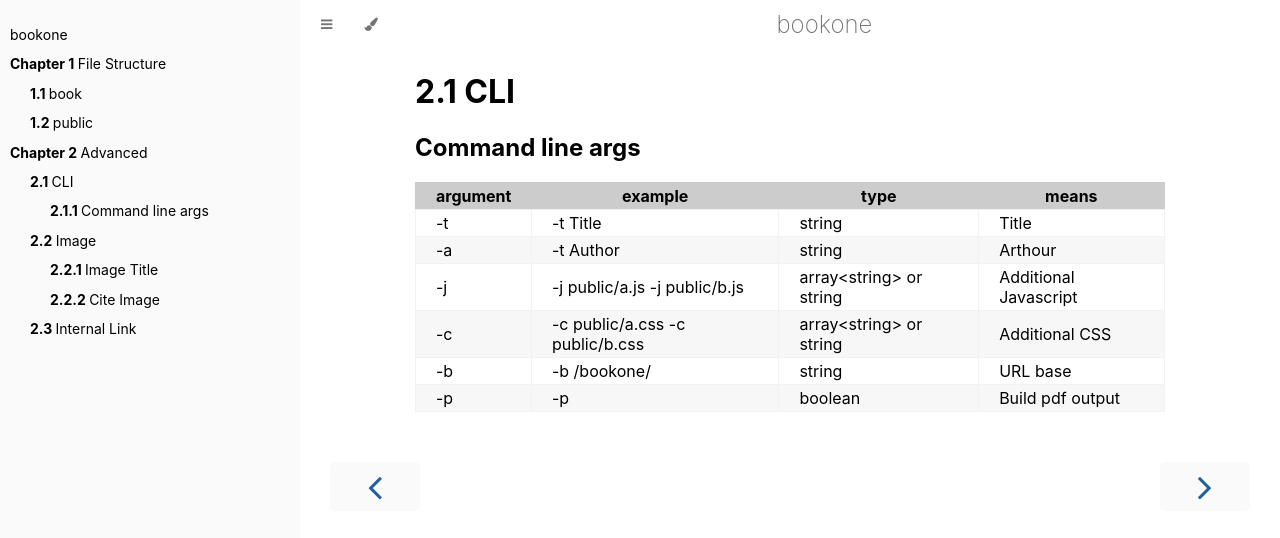
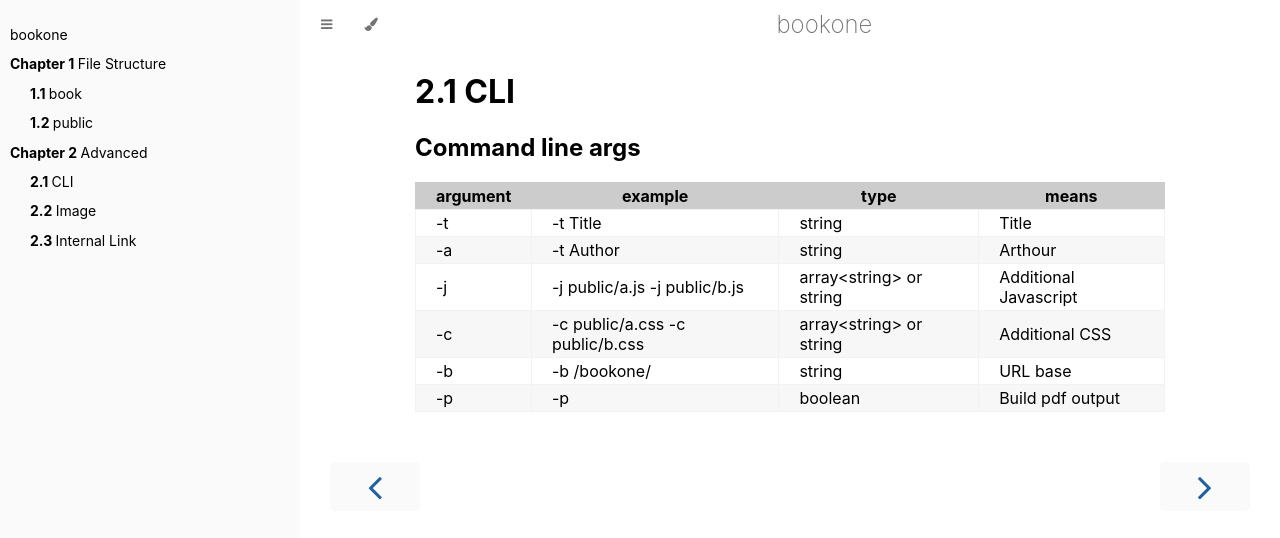
Before and after one commit to xcodebuild/bookone, a plain HTML site: page advanced/cli.html in a window 1280 px wide. Drawn offline with Linux system fonts and the light colour scheme.

Commit message:
Deploying to gh-pages from @ xcodebuild/bookone@2822e52e9892f576e1f424a94ee615f985b01b04 🚀

```diff
--- a/advanced/cli.html
+++ b/advanced/cli.html
@@ -92,21 +92,13 @@
         <ol class="section">
                 <li class="chapter-item expanded">
         <a href="/bookone/file-structure/book.html" class="">
-        <strong aria-hidden="true">
-            1.1
-        </strong>
-        book
+            <strong aria-hidden="true">1.1 </strong> book
         </a>
-
     </li>
     <li class="chapter-item expanded">
         <a href="/bookone/file-structure/public.html" class="">
-        <strong aria-hidden="true">
-            1.2
-        </strong>
-        public
+            <strong aria-hidden="true">1.2 </strong> public
         </a>
-
     </li>
 
         </ol>
@@ -118,58 +110,18 @@
         <ol class="section">
                 <li class="chapter-item expanded">
         <a href="/bookone/advanced/cli.html" class="">
-        <strong aria-hidden="true">
-            2.1
-        </strong>
-        CLI
+            <strong aria-hidden="true">2.1 </strong> CLI
         </a>
-
-</li>
-<li class="chapter-item subsection expanded">
-    <a href="/bookone/advanced/cli.html">
-        <strong aria-hidden="true">
-            2.1.1
-        </strong>
-        Command line args
-    </a>
-
     </li>
     <li class="chapter-item expanded">
         <a href="/bookone/advanced/image.html" class="">
-        <strong aria-hidden="true">
-            2.2
-        </strong>
-        Image
+            <strong aria-hidden="true">2.2 </strong> Image
         </a>
-
-</li>
-<li class="chapter-item subsection expanded">
-    <a href="/bookone/advanced/image.html">
-        <strong aria-hidden="true">
-            2.2.1
-        </strong>
-        Image Title
-    </a>
-
-</li>
-
-<li class="chapter-item subsection expanded">
-    <a href="/bookone/advanced/image.html">
-        <strong aria-hidden="true">
-            2.2.2
-        </strong>
-        Cite Image
-    </a>
-
     </li>
     <li class="chapter-item expanded">
         <a href="/bookone/advanced/link.html" class="">
-        <strong aria-hidden="true">
-            2.3
-        </strong>
-        Internal Link
+            <strong aria-hidden="true">2.3 </strong> Internal Link
         </a>
-
     </li>
 
         </ol>
--- a/index.html
+++ b/index.html
@@ -92,21 +92,13 @@
         <ol class="section">
                 <li class="chapter-item expanded">
         <a href="/bookone/file-structure/book.html" class="">
-        <strong aria-hidden="true">
-            1.1
-        </strong>
-        book
+            <strong aria-hidden="true">1.1 </strong> book
         </a>
-
     </li>
     <li class="chapter-item expanded">
         <a href="/bookone/file-structure/public.html" class="">
-        <strong aria-hidden="true">
-            1.2
-        </strong>
-        public
+            <strong aria-hidden="true">1.2 </strong> public
         </a>
-
     </li>
 
         </ol>
@@ -118,58 +110,18 @@
         <ol class="section">
                 <li class="chapter-item expanded">
         <a href="/bookone/advanced/cli.html" class="">
-        <strong aria-hidden="true">
-            2.1
-        </strong>
-        CLI
+            <strong aria-hidden="true">2.1 </strong> CLI
         </a>
-
-</li>
-<li class="chapter-item subsection expanded">
-    <a href="/bookone/advanced/cli.html">
-        <strong aria-hidden="true">
-            2.1.1
-        </strong>
-        Command line args
-    </a>
-
     </li>
     <li class="chapter-item expanded">
         <a href="/bookone/advanced/image.html" class="">
-        <strong aria-hidden="true">
-            2.2
-        </strong>
-        Image
+            <strong aria-hidden="true">2.2 </strong> Image
         </a>
-
-</li>
-<li class="chapter-item subsection expanded">
-    <a href="/bookone/advanced/image.html">
-        <strong aria-hidden="true">
-            2.2.1
-        </strong>
-        Image Title
-    </a>
-
-</li>
-
-<li class="chapter-item subsection expanded">
-    <a href="/bookone/advanced/image.html">
-        <strong aria-hidden="true">
-            2.2.2
-        </strong>
-        Cite Image
-    </a>
-
     </li>
     <li class="chapter-item expanded">
         <a href="/bookone/advanced/link.html" class="">
-        <strong aria-hidden="true">
-            2.3
-        </strong>
-        Internal Link
+            <strong aria-hidden="true">2.3 </strong> Internal Link
         </a>
-
     </li>
 
         </ol>
```
Also changed, not shown: advanced/image.html (+5 -53 lines), advanced/intro.html (+5 -53 lines), advanced/link.html (+5 -53 lines), file-structure/book.html (+5 -53 lines), file-structure/intro.html (+5 -53 lines), file-structure/public.html (+5 -53 lines), 1 other file. Lines whose indentation alone changed are shown as unchanged.
